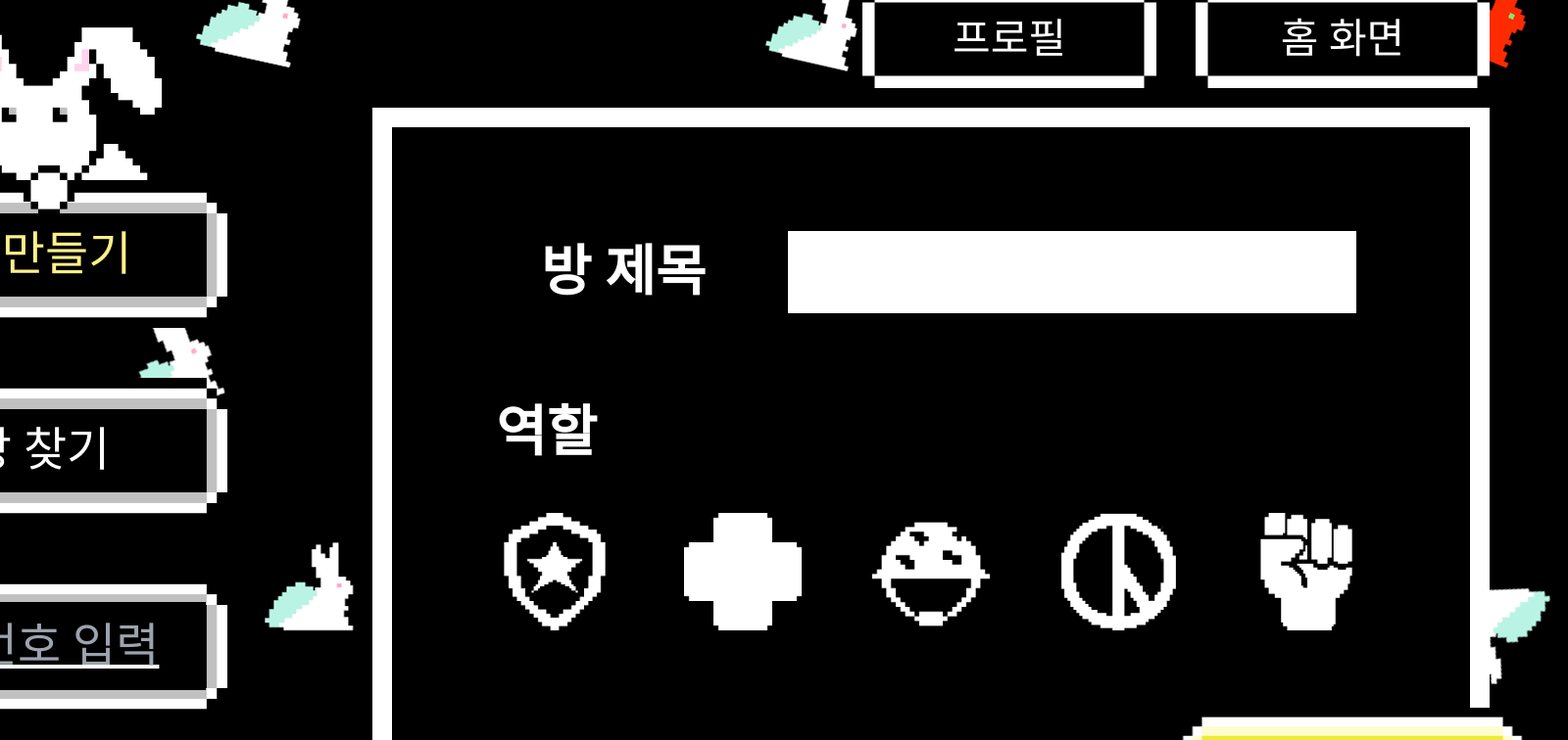
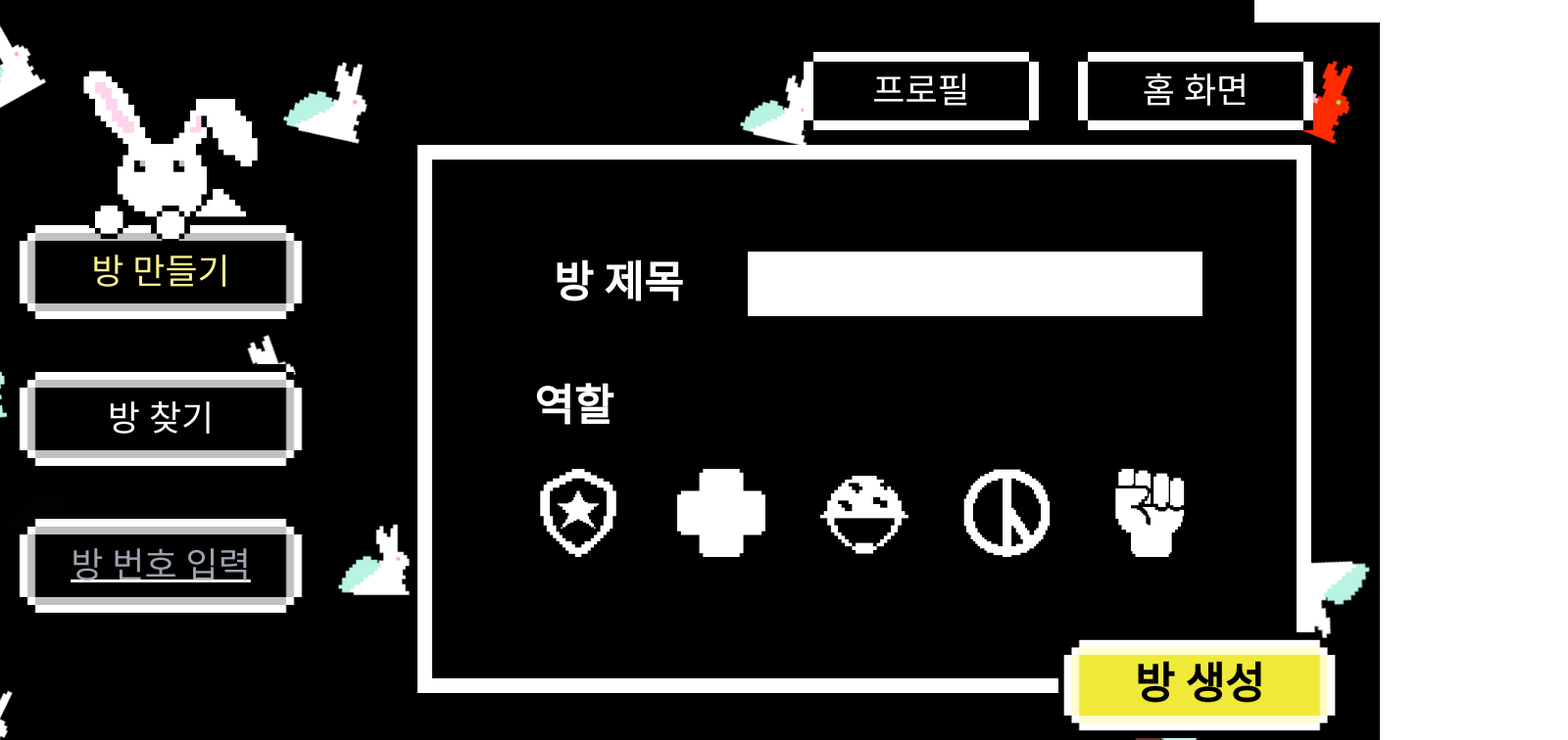
Before and after one commit to tlalswn23/whostheazara, a React (Vite) app in the folder FE/: page /lobby in a window 1280 px wide. Both pictures are taken after a click on the element "방 만들기". Shown: the top 756 px of the page at 98% size, 1600 px wide, since content can reach past the window. Built offline with nearby package versions, Linux system fonts and the light colour scheme; a web font is replaced by a local one.

Commit message:
feat: 1536*754 (Lobby)

```diff
--- a/FE/src/components/Lobby/LobbyCreateRoom.tsx
+++ b/FE/src/components/Lobby/LobbyCreateRoom.tsx
@@ -23,10 +23,10 @@ export const LobbyCreateRoom = () => {
   return (
     <div className="flex flex-col justify-center items-center w-full h-full">
       <div className="flex">
-        <p className="text-white px-[36px] mr-[48px]">방 제목</p>
-        <div className="w-[580px] flex justify-between">
+        <p className="text-white 3xl:px-[36px] px-[28px] 3xl:mr-[48px] mr-[38px]">방 제목</p>
+        <div className="3xl:w-[580px] w-[464px] flex justify-between">
           <input
-            className="w-full px-[20px] text-[42px]"
+            className="w-full 3xl:px-[20px] px-[15px] text-[42px]"
             onChange={onChange}
             maxLength={16}
             minLength={2}
@@ -34,8 +34,8 @@ export const LobbyCreateRoom = () => {
           />
         </div>
       </div>
-      <div className="mt-[40px] flex flex-col justify-between">
-        <p className="text-white px-[36px] mr-[48px] mt-[40px]">역할</p>
+      <div className="3xl:mt-[40px] mt-[30px] flex flex-col justify-between">
+        <p className="text-white 3xl:px-[36px] px-[28px] 3xl:mr-[48px] mr-[38px] 3xl:mt-[40px] mt-[30px]">역할</p>
         <div className="flex">
           {job.map((item, index) => {
             return (
@@ -44,7 +44,7 @@ export const LobbyCreateRoom = () => {
           })}
         </div>
       </div>
-      <div className="absolute w-[360px] h-[120px] flex justify-center items-center bottom-[-40px] right-[40px]">
+      <div className="absolute 3xl:w-[360px] w-[288px] 3xl:h-[120px] h-[96px] flex justify-center items-center bottom-[-40px] right-[40px]">
         <img src={yellowBtnImg} className="absolute" />
         <Link to="/room" className="absolute w-full text-center py-[20px]">
           방 생성
--- a/FE/src/components/Lobby/LobbyHeaderBtn.tsx
+++ b/FE/src/components/Lobby/LobbyHeaderBtn.tsx
@@ -9,10 +9,13 @@ interface LobbyHeaderBtnProps {
 export const LobbyHeaderBtn = ({ text, loc }: LobbyHeaderBtnProps) => {
   return (
     <div
-      className={`w-[300px] h-[100px] mx-[20px] bg-cover flex justify-center items-center bg-black`}
+      className={`3xl:w-[300px] w-[240px] 3xl:h-[100px] h-[80px] mx-[20px] bg-cover flex justify-center items-center bg-black`}
       style={{ backgroundImage: `url(${simpleSquareImg})` }}
     >
-      <Link to={`/${loc}`} className="text-white text-[42px] w-[260px] py-[18px] text-center">
+      <Link
+        to={`/${loc}`}
+        className="text-white 3xl:text-[42px] text-[36px] 3xl:w-[260px] w-[240px] 3xl:py-[18px] py-[16px] text-center"
+      >
         {text}
       </Link>
     </div>
--- a/FE/src/components/Lobby/LobbyJobBtn.tsx
+++ b/FE/src/components/Lobby/LobbyJobBtn.tsx
@@ -19,10 +19,15 @@ export const LobbyJobBtn = ({ index, selectedJob, onSetSelectedJob }: LobbyJobBt
 
   return (
     <>
-      <div className="relative w-[120px] h-[120px] mx-[36px] my-[40px] cursor-pointer" onClick={() => onSetToggleJob()}>
+      <div
+        className="relative 3xl:w-[120px] w-[90px] 3xl:h-[120px] h-[90px] 3xl:mx-[36px] mx-[28px] 3xl:my-[40px] my-[30px] cursor-pointer"
+        onClick={() => onSetToggleJob()}
+      >
         <img src={job[index]} className="w-full h-full" />
         {(selectedJob & (1 << index)) != 0 ? (
-          <p className="absolute top-[-42px] left-[21px] text-[128px] text-red-600">X</p>
+          <p className="absolute 3xl:top-[-42px] top-[-32px] 3xl:left-[21px] left-[15px] 3xl:text-[128px] text-[102px] text-red-600">
+            X
+          </p>
         ) : (
           ""
         )}
--- a/FE/src/components/Lobby/LobbyListItem.tsx
+++ b/FE/src/components/Lobby/LobbyListItem.tsx
@@ -7,10 +7,10 @@ interface LobbyListItemProps {
 export const LobbyListItem = ({ index, text, num }: LobbyListItemProps) => {
   return (
     <>
-      <div className="w-[500px] h-[130px] bg-black my-[12px] border-[10px] border-solid border-white flex items-center text-[24px] text-white hover:text-yellow-200 cursor-pointer">
+      <div className="3xl:w-[500px] w-[400px] 3xl:h-[130px] h-[104px] bg-black 3xl:my-[12px] my-[10px] 3xl:border-[10px] border-[8px] border-solid border-white flex items-center 3xl:text-[24px] text-[20px] text-white hover:text-yellow-200 cursor-pointer">
         <div className="flex">
-          <p className="w-[64px] ml-[20px]">{index}.</p>
-          <p className="w-[300px]">{text}</p>
+          <p className="3xl:w-[64px] w-[54px] 3xl:ml-[20px] ml-[16px]">{index}.</p>
+          <p className="3xl:w-[300px] w-[230px]">{text}</p>
         </div>
         <p className="w-[72px] text-center">{num}/8</p>
       </div>
--- a/FE/src/components/Lobby/LobbyListRoom.tsx
+++ b/FE/src/components/Lobby/LobbyListRoom.tsx
@@ -4,7 +4,7 @@ export const LobbyListRoom = () => {
   const list = [...Array(8).keys()];
   return (
     <>
-      <div className="flex flex-wrap justify-around mt-[20px]">
+      <div className="flex flex-wrap justify-around 3xl:mt-[20px] mt-[15px]">
         {list.map((item, index) => {
           return <LobbyListItem index={item + 214} text={`자라 잡으러 가실분`} num={item + 1} key={index} />;
         })}
--- a/FE/src/components/Lobby/LobbySideMenu.tsx
+++ b/FE/src/components/Lobby/LobbySideMenu.tsx
@@ -17,33 +17,40 @@ const LobbySideMenu = ({ viewMain, onSetViewMain }: lobbySideMenuProps) => {
   return (
     <aside className="ml-[40px] flex flex-col leading-[140px] text-center">
       <div
-        className={`w-[400px] h-[200px] bg-contain bg-no-repeat bg-center relative flex items-center justify-center cursor-pointer`}
+        className={`3xl:w-[400px] w-[300px] 3xl:h-[200px] h-[150px] bg-contain bg-no-repeat bg-center relative flex items-center justify-center cursor-pointer`}
         style={{ backgroundImage: `url(${btnImg})` }}
         onClick={() => onSetViewMain(1)}
       >
-        <p className={`text-white text-[48px] w-full ${viewMain === 1 ? "text-yellow-200" : ""}`}>방 만들기</p>
+        <p className={`text-white 3xl:text-[48px] text-[36px] w-full ${viewMain === 1 ? "text-yellow-200" : ""}`}>
+          방 만들기
+        </p>
       </div>
       <div
-        className={`w-[400px] h-[200px] bg-contain bg-no-repeat bg-center relative flex items-center justify-center cursor-pointer`}
+        className={`3xl:w-[400px] w-[300px] 3xl:h-[200px] h-[150px] bg-contain bg-no-repeat bg-center relative flex items-center justify-center cursor-pointer`}
         style={{ backgroundImage: `url(${btnImg})` }}
         onClick={() => onSetViewMain(2)}
       >
-        <p className={`text-white text-[48px] w-full ${viewMain === 2 ? "text-yellow-200" : ""}`}>방 찾기</p>
+        <p className={`text-white 3xl:text-[48px] text-[36px] w-full ${viewMain === 2 ? "text-yellow-200" : ""}`}>
+          방 찾기
+        </p>
       </div>
       <div
-        className={`w-[400px] h-[200px] bg-contain bg-no-repeat bg-center relative flex items-center justify-center`}
+        className={`3xl:w-[400px] w-[300px] 3xl:h-[200px] h-[150px] bg-contain bg-no-repeat bg-center relative flex items-center justify-center`}
         style={{ backgroundImage: `url(${btnImg})` }}
       >
         <input
           type="text"
-          className="w-[340px] h-[90px] text-[48px] text-center bg-black text-white underline"
+          className="3xl:w-[340px] w-[250px] 3xl:h-[90px] h-[60px] 3xl:text-[48px] text-[36px] text-center bg-black text-white underline"
           placeholder="방 번호 입력"
           maxLength={6}
           onChange={onChange}
           value={roomNum}
         ></input>
       </div>
-      <img src={rabbitImg} className="absolute z-index-5 left-[120px] top-[-130px] w-[260px]" />
+      <img
+        src={rabbitImg}
+        className="absolute z-index-5 3xl:left-[120px] left-[100px] 3xl:top-[-130px] top-[-84px] 3xl:w-[260px] w-[200px]"
+      />
     </aside>
   );
 };
--- a/FE/src/components/home/HomeSideMenu.tsx
+++ b/FE/src/components/home/HomeSideMenu.tsx
@@ -18,7 +18,7 @@ const HomeSideMenu = ({ showModalHandler }: HomeSideMenuProps) => {
     setAccessToken("");
   };
 
-  return true ? (
+  return accessToken ? (
     <aside className="relative">
       <HomeBtn text="로비입장" index={3} onClick={() => navigate("/lobby")} />
       <HomeBtn text="로그아웃" index={4} onClick={onLogout} />
--- a/FE/src/layouts/HomeLayout.tsx
+++ b/FE/src/layouts/HomeLayout.tsx
@@ -5,10 +5,10 @@ import mainTitle from "../assets/img/WhoIsZARA.gif";
 
 const HomeLayout = ({ children }: LayoutChildrenProps) => {
   return (
-    <div className="3xl:w-[1920px] w-[1536px] 3xl:h-[970px] h-[754px] bg-black flex justify-center items-center">
-      <div className="flex flex-col w-full h-full justify-start 3xl:mt-[100px] mt-[70px] 3xl:ml-[40px] ml-[30px]">
+    <div className="3xl:w-[1920px] w-[1536px] 3xl:h-[942px] h-[754px] bg-black flex justify-center items-center">
+      <div className="flex flex-col w-full h-full justify-start 3xl:mt-[100px] mt-[80px] 3xl:ml-[40px] ml-[30px]">
         <img src={mainTitle} className="3xl:w-[720px] w-[560px] h-auto ml-[20px] mt-[10px]" />
-        <div className="3xl:mt-[140px] mt-[120px] 3xl:ml-[140px] ml-[110px]">{children}</div>
+        <div className="3xl:mt-[120px] mt-[100px] 3xl:ml-[140px] ml-[110px]">{children}</div>
       </div>
       <div className="relative 3xl:min-w-[860px] min-w-[660px] mr-[40px] flex justify-end ">
         <HomeEye />
--- a/FE/src/layouts/LobbyLayout.tsx
+++ b/FE/src/layouts/LobbyLayout.tsx
@@ -4,7 +4,7 @@ import { LayoutChildrenProps } from "../types/LayoutChildrenProps";
 const LobbyLayout = ({ children }: LayoutChildrenProps) => {
   return (
     <div
-      className={`w-[1920px] h-[970px] flex justify-center items-center`}
+      className={`3xl:w-[1920px] w-[1536px] 3xl:h-[942px] h-[754px] flex justify-center items-center bg-cover`}
       style={{ backgroundImage: `url(${lobbyBg})` }}
     >
       {children}
--- a/FE/src/pages/Lobby.tsx
+++ b/FE/src/pages/Lobby.tsx
@@ -16,16 +16,18 @@ const Lobby = () => {
   };
   return (
     <LobbyLayout>
-      <div className="flex flex-col w-full">
-        <div className="flex justify-end mb-[20px] mr-[60px]">
+      <div className="flex flex-col w-full h-full">
+        <div className="flex justify-end 3xl:mt-[40px] mt-[30px] 3xl:mb-[20px] mb-[15px] 3xl:mr-[60px] mr-[48px]">
           <LobbyHeaderBtn text="프로필" loc="profile" />
           <LobbyHeaderBtn text="홈 화면" loc="" />
         </div>
-        <div className="relative flex items-center ml-[120px]">
+        <div className="relative flex items-center 3xl:ml-[120px] ml-[102px]">
           <LobbySideMenu viewMain={viewMain} onSetViewMain={onSetViewMain} />
           <div
-            className={`min-w-[1140px] h-[700px] mx-[140px] ${
-              viewMain === 0 ? "" : "border-solid border-white border-[20px] text-[56px] font-bold bg-black"
+            className={`3xl:min-w-[1140px] min-w-[912px] 3xl:h-[700px] h-[560px] 3xl:mx-[140px] mx-[112px] ${
+              viewMain === 0
+                ? ""
+                : "border-solid border-white 3xl:border-[20px] border-[15px] 3xl:text-[56px] text-[44px] font-bold bg-black"
             }`}
           >
             {viewMain == 1 ? <LobbyCreateRoom /> : ""}
```
